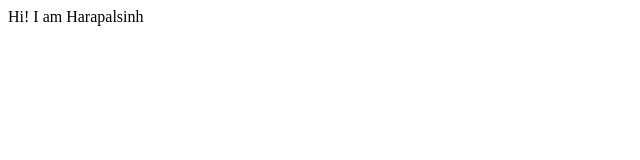
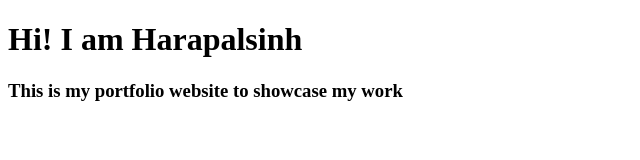
Before and after one commit to harapalsinh/Harapalsinh-portfolio, a plain HTML site: page index.html in a window 1280 px wide. Shown: the whole page, without its empty margins (0-640 px from the left). Drawn offline with Linux system fonts and the light colour scheme.

Commit message:
README.MD file added
readme.md file is added and body updated

```diff
--- a/index.html
+++ b/index.html
@@ -6,6 +6,7 @@
     <title>Harapalsinh Bhati</title>
 </head>
 <body>
-    Hi! I am Harapalsinh
+    <h1>Hi! I am Harapalsinh </h1>
+    <h3>This is my portfolio website to showcase my work</h3>
 </body>
 </html>
```
Also changed, not shown: 1 other file.
